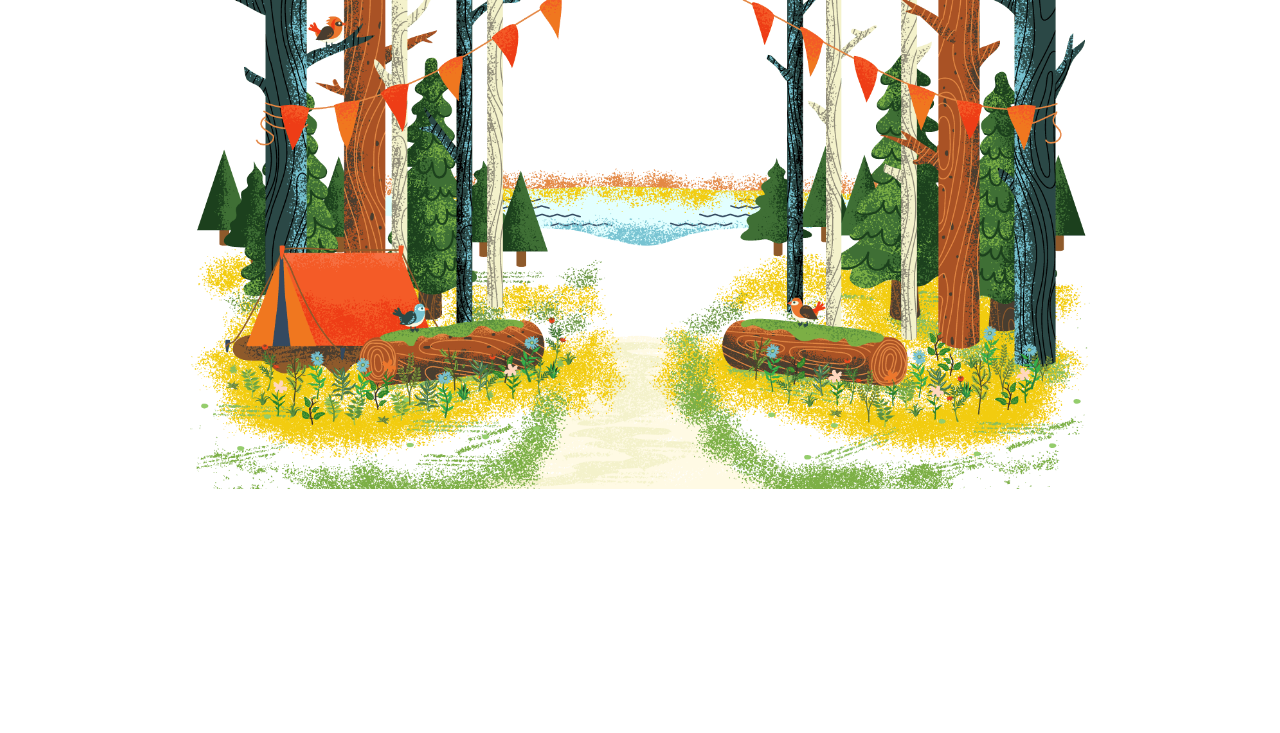
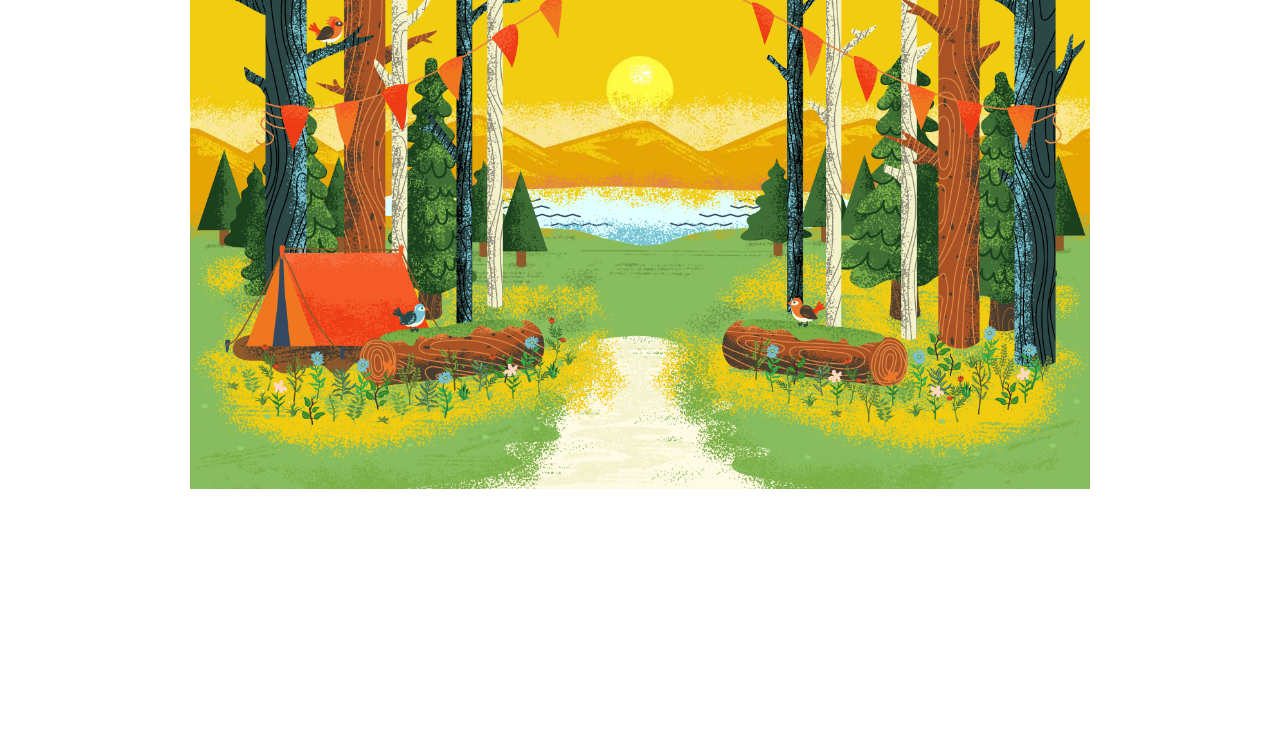
Before and after one commit to ciprianna/07-01-barcamp_v2, a plain HTML site: page index.html in a window 1280 px wide. Shown: the part 67-800 px from the top of the page. Drawn offline with Linux system fonts and the light colour scheme.

Commit message:
Added the mountains to the background. Scrollable.

```diff
--- a/global.css
+++ b/global.css
@@ -33,7 +33,7 @@ header {
   left: 50%;
   right: 50%;
   overflow: auto;
-  z-index: 1;
+  z-index: 2;
 }
 
 #lake {
@@ -45,4 +45,16 @@ header {
   left: 50%;
   overflow: auto;
   display: block;
+  z-index: 1
 }
+
+#mountains {
+  width: 900px;
+  position: absolute;
+  margin-right: -450px;
+  margin-left: -450px;
+  right: 50%;
+  left: 50%;
+  overflow: auto;
+  display: block;
+}
--- a/index.html
+++ b/index.html
@@ -13,6 +13,7 @@
   <div id="home_screen">
     <img src="./assets/part_1/trees.png" alt="Tree background" id="trees">
     <img src="./assets/part_1/lake.png" alt="Lake background" id="lake">
+    <img src="./assets/part_1/mountains.jpg" alt="Mountains" id="mountains">
   </div>
 </body>
 </html>
```
Also changed, not shown: assets/part_1/mountains.jpg (renamed from assets/part_5/mountains.jpg), 2 other files.
